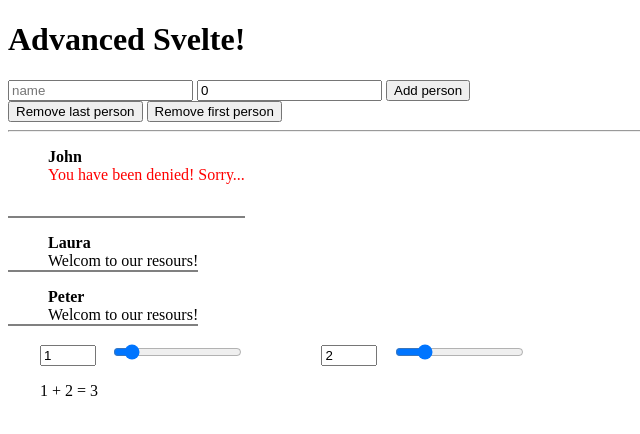
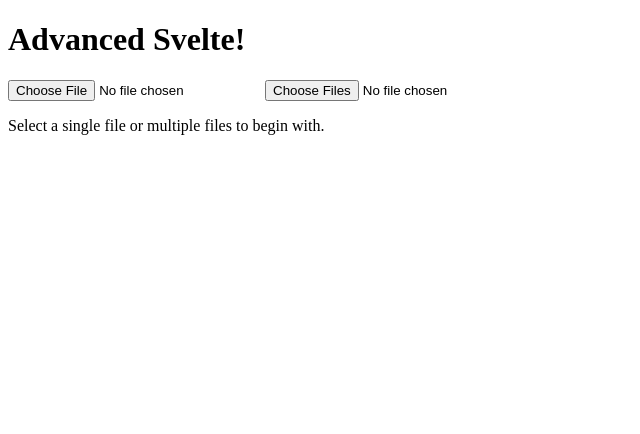
Before and after one commit to Waldemar-00/SVELTE-advanced-, a SvelteKit app: page / in a window 1280 px wide. Shown: the top 434 px of the page, without its empty margins (0-640 px from the left). Built offline with nearby package versions, Linux system fonts and the light colour scheme.

Commit message:
Svelte: created a store, used store. File uploading.

```diff
--- a/src/components/Calculator.svelte
+++ b/src/components/Calculator.svelte
@@ -1,6 +1,10 @@
 <script>
+	// @ts-nocheck
+
 	let a = 1;
 	let b = 2;
+	import { counter } from '$lib/index';
+	import { object } from '$lib/index';
 </script>
 
 <label for="inputCalc">
@@ -12,6 +16,13 @@
 	<input id="inputCalc2" type="range" bind:value={b} min="0" max="10" />
 </label>
 <div>{a} + {b} = {a + b}</div>
+<button on:click={() => counter.update((n) => n + 1)}>Increment</button>
+<button on:click={() => counter.set(100)}>Set</button>
+<button on:click={() => counter.update((n) => n - 1)}>Decrement</button>
+<hr />
+<button on:click={() => object.update((obj) => (obj = { ...obj, name: 'Sofia' }))}
+	>Change name</button
+>
 
 <style>
 	div {
--- /dev/null
+++ b/src/components/FileUpload.svelte
@@ -0,0 +1,27 @@
+<script>
+	// @ts-nocheck
+
+	let files;
+</script>
+
+<div>
+	<label>
+		<input type="file" name="avatar" bind:files accept=".png, .jpeg" />
+	</label>
+	<label>
+		<input type="file" bind:files accept="image/*" multiple />
+	</label>
+</div>
+{#if files}
+	{#each files as file, index (index)}
+		<ol>
+			<li>{file.name}</li>
+			<li>{file.type}</li>
+			<li>{file.size}</li>
+		</ol>
+	{:else}
+		<p>Files didn't upload!</p>
+	{/each}
+{:else}
+	<p>Select a single file or multiple files to begin with.</p>
+{/if}
--- a/src/components/InputBind.svelte
+++ b/src/components/InputBind.svelte
@@ -3,7 +3,7 @@
 	let agree = false;
 	let text = 'Lorem ipsum';
 	let option = '3';
-	let sex = 'male';
+	let sex = 'Male';
 </script>
 
 <h2>{name}</h2>
--- a/src/lib/index.js
+++ b/src/lib/index.js
@@ -1 +1,5 @@
+// @ts-nocheck
 // place files you want to import through the `$lib` alias in this folder.
+import { writable } from 'svelte/store';
+export const counter = writable( 0 );
+export const object = writable({name: 'Olaf', age: 42})
--- a/src/routes/+page.svelte
+++ b/src/routes/+page.svelte
@@ -6,26 +6,37 @@
 	// import Form from '../components/Form.svelte';
 	// import InputBind from '../components/InputBind.svelte';
 	// import IfStatement from '../components/IfStatement.svelte';
-	import EachStatement from '../components/EachStatement.svelte';
-	import Calculator from '../components/Calculator.svelte';
-	let persons = [
-		{ name: 'John', age: 17, id: 177 },
-		{ name: 'Laura', age: 21, id: 387 },
-		{ name: 'Peter', age: 23, id: 777 }
-	];
+	// import EachStatement from '../components/EachStatement.svelte';
+	// import Calculator from '../components/Calculator.svelte';
+	import FileUploader from '../components/FileUpload.svelte';
+	// import { counter } from '$lib/index';
+	// import { object } from '$lib/index';
+	// let persons = [
+	// 	{ name: 'John', age: 17, id: 177 },
+	// 	{ name: 'Laura', age: 21, id: 387 },
+	// 	{ name: 'Peter', age: 23, id: 777 }
+	// ];
+	// let count;
+	// const unsubscribe = counter.subscribe((value) => {
+	// 	count = value;
+	// });
 </script>
 
 <h1>Advanced Svelte!</h1>
+<!-- <h2>{$counter}</h2>
+<h3>{$object.name}</h3>
+<h3>{$object.age}</h3> -->
 <!-- <Progress />
 <Position />
-<Form />
-<InputBind /> -->
+<Form /> -->
+<!-- <InputBind /> -->
 <!-- <IfStatement /> -->
-<EachStatement
+<!-- <EachStatement
 	{persons}
 	on:mymsg={(e) => {
 		console.log(e.detail);
 		alert(`${e.detail.message} Name: ${e.detail.name}. Age: ${e.detail.age}`);
 	}}
 />
-<Calculator />
+<Calculator /> -->
+<FileUploader />
```
